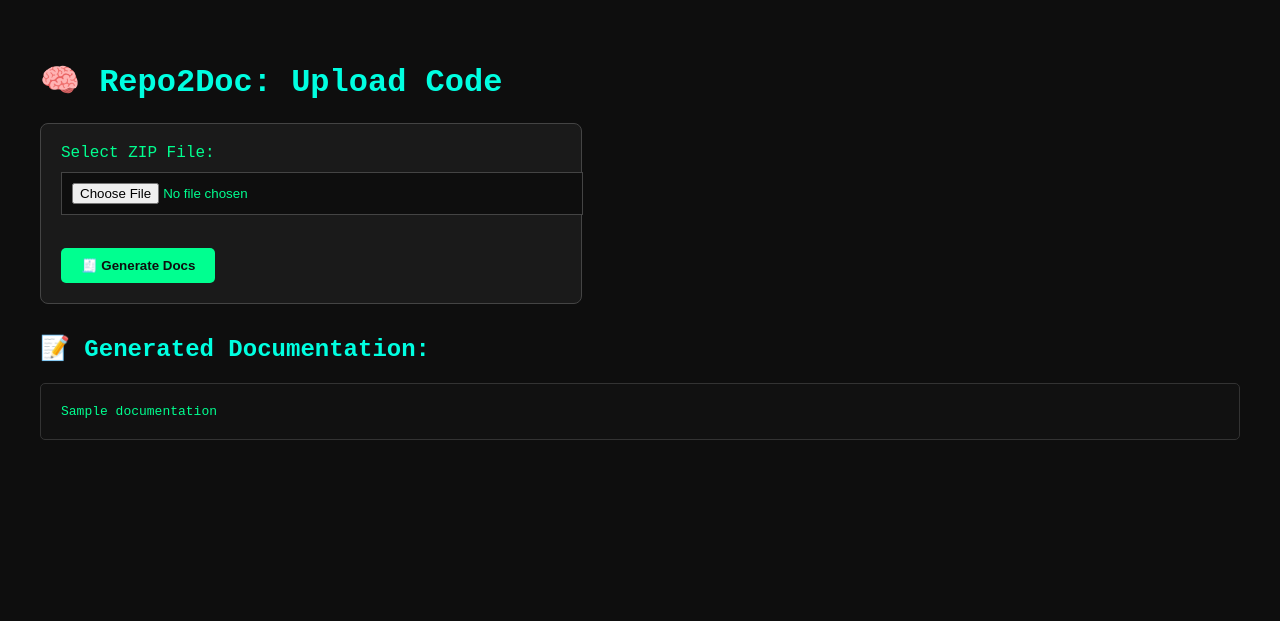
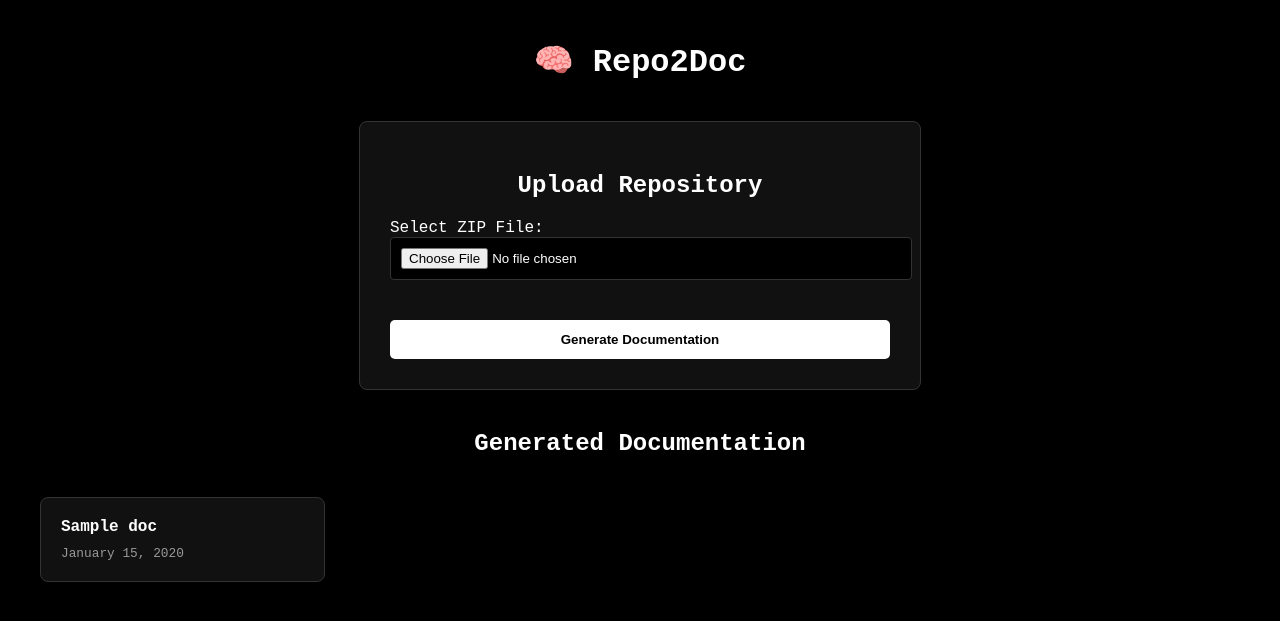
Before and after one commit to williyam-m/repo2doc, a Django app: template dashboard/templates/index.html in a window 1280 px wide. Shown: the top 621 px of the page. Run offline with Django 5.2, Linux system fonts and the light colour scheme; the template is opened without the code that fills it: most values are stand-ins (such as "Sample title", 1, 10 or a date in 2020).

Commit message:
add repo doc view page bu id and ui update

```diff
--- a/dashboard/models.py
+++ b/dashboard/models.py
@@ -1,6 +1,11 @@
 # models.py
 from django.db import models
+import os
 
 class GeneratedDocFolder(models.Model):
     folder_path = models.TextField()
     uploaded_at = models.DateTimeField(auto_now_add=True)
+
+    @property
+    def folder_name(self):
+        return os.path.basename(self.folder_path)
--- /dev/null
+++ b/dashboard/static/css/style.css
@@ -0,0 +1,288 @@
+/* style.css */
+body {
+    margin: 0;
+    padding: 0;
+    font-family: 'Courier New', Courier, monospace;
+    background-color: #000000;
+    color: #ffffff;
+}
+
+.container {
+    max-width: 1200px;
+    margin: 0 auto;
+    padding: 20px;
+}
+
+h1, h2, h3 {
+    color: #ffffff;
+    text-align: center;
+}
+
+/* Upload form styling */
+.upload-form-container {
+    display: flex;
+    flex-direction: column;
+    align-items: center;
+    margin: 40px 0;
+}
+
+.upload-form {
+    background-color: #111111;
+    padding: 30px;
+    border: 1px solid #333333;
+    border-radius: 8px;
+    width: 100%;
+    max-width: 500px;
+}
+
+.form-title {
+    text-align: center;
+    margin-bottom: 20px;
+}
+
+.file-input-container {
+    margin: 20px 0;
+}
+
+input[type="file"] {
+    background-color: #000000;
+    color: #ffffff;
+    border: 1px solid #333333;
+    padding: 10px;
+    width: 100%;
+    border-radius: 4px;
+}
+
+.submit-button {
+    background-color: #ffffff;
+    color: #000000;
+    font-weight: bold;
+    padding: 12px 20px;
+    border: none;
+    border-radius: 5px;
+    width: 100%;
+    cursor: pointer;
+    transition: all 0.3s ease;
+    margin-top: 20px;
+}
+
+.submit-button:hover {
+    background-color: #cccccc;
+}
+
+/* Generated docs grid */
+.docs-grid {
+    display: grid;
+    grid-template-columns: repeat(auto-fill, minmax(250px, 1fr));
+    gap: 20px;
+    margin-top: 40px;
+}
+
+.doc-card {
+    background-color: #111111;
+    border: 1px solid #333333;
+    border-radius: 8px;
+    padding: 20px;
+    transition: transform 0.3s ease;
+    cursor: pointer;
+}
+
+.doc-card:hover {
+    transform: translateY(-5px);
+    border-color: #ffffff;
+}
+
+.doc-name {
+    font-weight: bold;
+    margin-bottom: 10px;
+    white-space: nowrap;
+    overflow: hidden;
+    text-overflow: ellipsis;
+}
+
+.doc-date {
+    font-size: 0.8em;
+    color: #999999;
+}
+
+.doc-link {
+    text-decoration: none;
+    color: inherit;
+}
+
+/* Doc view page layout */
+.doc-view-container {
+    display: flex;
+    height: 100vh;
+}
+
+.folder-tree {
+    width: 25%;
+    background-color: #111111;
+    border-right: 1px solid #333333;
+    padding: 20px;
+    overflow-y: auto;
+}
+
+.doc-content {
+    width: 50%;
+    padding: 20px;
+    overflow-y: auto;
+}
+
+.chat-sidebar {
+    width: 25%;
+    background-color: #111111;
+    border-left: 1px solid #333333;
+    padding: 20px;
+    overflow-y: auto;
+}
+
+/* Folder tree styling */
+.tree-item {
+    padding: 8px 5px;
+    cursor: pointer;
+    border-radius: 4px;
+}
+
+.tree-item:hover {
+    background-color: #222222;
+}
+
+.tree-item.active {
+    background-color: #333333;
+}
+
+.folder {
+    font-weight: bold;
+}
+
+.file {
+    padding-left: 15px;
+}
+
+/* Chat sidebar styling */
+.chat-input {
+    position: sticky;
+    bottom: 0;
+    padding: 10px 0;
+    background-color: #111111;
+}
+
+.chat-text-input {
+    width: 100%;
+    padding: 10px;
+    background-color: #000000;
+    color: #ffffff;
+    border: 1px solid #333333;
+    border-radius: 4px;
+    resize: none;
+}
+
+.chat-send-button {
+    width: 100%;
+    padding: 10px;
+    margin-top: 10px;
+    background-color: #ffffff;
+    color: #000000;
+    border: none;
+    border-radius: 4px;
+    cursor: pointer;
+}
+
+.chat-messages {
+    margin-bottom: 20px;
+    max-height: calc(100vh - 200px);
+    overflow-y: auto;
+}
+
+.message {
+    margin-bottom: 15px;
+    padding: 10px;
+    border-radius: 4px;
+}
+
+.user-message {
+    background-color: #222222;
+    text-align: right;
+}
+
+.ai-message {
+    background-color: #333333;
+}
+
+/* Markdown content styling */
+.markdown-content {
+    line-height: 1.6;
+}
+
+.markdown-content pre {
+    background-color: #111111;
+    padding: 15px;
+    border-radius: 4px;
+    overflow-x: auto;
+}
+
+.markdown-content code {
+    background-color: #222222;
+    padding: 2px 5px;
+    border-radius: 3px;
+}
+
+/* Error messages */
+.error-message {
+    color: #ff6b6b;
+    background-color: rgba(255, 107, 107, 0.1);
+    border: 1px solid #ff6b6b;
+    padding: 10px 15px;
+    border-radius: 4px;
+    margin: 20px 0;
+    text-align: center;
+}
+
+/* Success messages */
+.success-message {
+    color: #6bff9e;
+    background-color: rgba(107, 255, 158, 0.1);
+    border: 1px solid #6bff9e;
+    padding: 10px 15px;
+    border-radius: 4px;
+    margin: 20px 0;
+    text-align: center;
+}
+
+/* Responsive design */
+@media (max-width: 992px) {
+    .doc-view-container {
+        flex-direction: column;
+    }
+
+    .folder-tree, .doc-content, .chat-sidebar {
+        width: 100%;
+        height: auto;
+    }
+
+    .folder-tree, .chat-sidebar {
+        max-height: 300px;
+    }
+}
+
+@media (max-width: 768px) {
+    .docs-grid {
+        grid-template-columns: repeat(auto-fill, minmax(200px, 1fr));
+    }
+
+    .upload-form {
+        padding: 20px;
+    }
+}
+
+@media (max-width: 480px) {
+    .docs-grid {
+        grid-template-columns: 1fr;
+    }
+
+    .container {
+        padding: 10px;
+    }
+}
--- a/dashboard/templates/index.html
+++ b/dashboard/templates/index.html
@@ -2,84 +2,50 @@
 <html lang="en">
 <head>
   <meta charset="UTF-8">
+  <meta name="viewport" content="width=device-width, initial-scale=1.0">
   <title>🧠 Repo2Doc</title>
-  <style>
-    body {
-      margin: 0;
-      padding: 0;
-      font-family: 'Courier New', Courier, monospace;
-      background-color: #0e0e0e;
-      color: #00ff90;
-      padding: 40px;
-    }
-
-    h1, h2 {
-      color: #00ffe1;
-    }
-
-    form {
-      background-color: #1a1a1a;
-      padding: 20px;
-      border: 1px solid #444;
-      border-radius: 8px;
-      max-width: 500px;
-      margin-bottom: 30px;
-    }
-
-    input[type="file"] {
-      background-color: #0e0e0e;
-      color: #00ff90;
-      border: 1px solid #444;
-      padding: 10px;
-      width: 100%;
-      margin-top: 10px;
-    }
-
-    button {
-      background-color: #00ff90;
-      color: #0e0e0e;
-      font-weight: bold;
-      padding: 10px 20px;
-      border: none;
-      border-radius: 5px;
-      margin-top: 15px;
-      cursor: pointer;
-      transition: background-color 0.3s ease;
-    }
-
-    button:hover {
-      background-color: #00c76e;
-    }
-
-    pre {
-      background-color: #111;
-      border: 1px solid #333;
-      padding: 20px;
-      color: #00ff90;
-      border-radius: 5px;
-      overflow-x: auto;
-    }
-
-    p.error {
-      color: #ff4b4b;
-    }
-  </style>
+  {% load static %}
+  <link rel="stylesheet" href="{% static 'css/style.css' %}">
 </head>
 <body>
-  <h1>🧠 Repo2Doc: Upload Code</h1>
+  <div class="container">
+    <h1>🧠 Repo2Doc</h1>
+
+    <div class="upload-form-container">
+      <div class="upload-form">
+        <h2 class="form-title">Upload Repository</h2>
         <form method="post" enctype="multipart/form-data">
           {% csrf_token %}
-    <label>Select ZIP File:</label><br>
-    <input type="file" name="code_file" required><br><br>
-    <button type="submit">🧾 Generate Docs</button>
+          <div class="file-input-container">
+            <label>Select ZIP File:</label>
+            <input type="file" name="code_file" required>
+          </div>
+          <button class="submit-button" type="submit">Generate Documentation</button>
         </form>
+      </div>
+    </div>
 
-  {% if documentation %}
-    <h2>📝 Generated Documentation:</h2>
-    <pre>{{ documentation }}</pre>
+    {% if message %}
+      <div class="success-message">{{ message }}</div>
     {% endif %}
+
     {% if error %}
-    <p class="error">{{ error }}</p>
+      <div class="error-message">{{ error }}</div>
     {% endif %}
+
+    <h2>Generated Documentation</h2>
+    <div class="docs-grid">
+      {% for doc in doc_folders %}
+        <a href="{% url 'view_doc' doc.id %}" class="doc-link">
+          <div class="doc-card">
+            <div class="doc-name">{{ doc.folder_name }}</div>
+            <div class="doc-date">{{ doc.uploaded_at|date:"F j, Y" }}</div>
+          </div>
+        </a>
+      {% empty %}
+        <p>No documentation generated yet. Upload a repository to get started.</p>
+      {% endfor %}
+    </div>
+  </div>
 </body>
 </html>
--- a/dashboard/urls.py
+++ b/dashboard/urls.py
@@ -1,6 +1,8 @@
 from django.urls import path
-from .views import index
+from .views import index, view_doc, file_content_api
 
 urlpatterns = [
     path('', index, name='home'),
+    path('view/<int:doc_id>/', view_doc, name='view_doc'),
+    path('api/file-content/', file_content_api, name='file_content_api'),
 ]
```
Also changed, not shown: admin_console/ai_model_config.py (+6 -1 lines), dashboard/templates/doc_view.html (added, +125 -0 lines), dashboard/views.py (+96 -7 lines), repo2doc/settings.py (+13 -2 lines), repo2doc_api/views.py (+21 -5 lines), db.sqlite3. Lines whose indentation alone changed are shown as unchanged.
